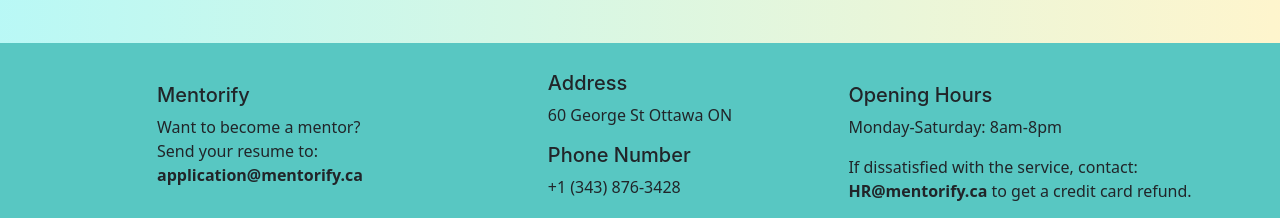
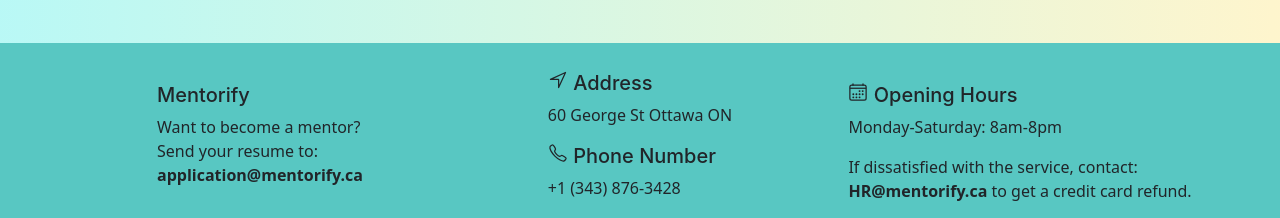
Before and after one commit to TawfiqAbubaker/Mentorify, a plain HTML site: page form.html in a window 1280 px wide. Shown: the part 722-940 px from the top of the page. Drawn offline with nearby package versions, Linux system fonts and the light colour scheme.

Commit message:
added more icons and smooth scrolling

```diff
--- a/form.html
+++ b/form.html
@@ -110,7 +110,7 @@
                                 <label for="phone" class="mb-1 h5 mt-3" style="display:block; font-weight: 400;">Phone number</label>
                                 <input type="tel" name="" id="phone" placeholder="Phone number..">
 
-                                <div class="buttonParent  mt-4" style="width: 100%; display: flex; justify-content: end;">
+                                <div class="buttonParent  mt-1" style="width: 100%; display: flex; justify-content: end;">
                                     <button type="submit" class="defButton mentorsButton align-self-end">Next</button>
                                 </div>
                             </form>
@@ -153,15 +153,17 @@
                     </div>
                     <div class="col-6  col-md-4 align-self-center align-items-center" style="display: flex; justify-content: center;">
                         <div class="" style="display: inline-block;">
-                            <p class="h5" style="font-family: Inter;">Address</p>
+                            <p class="h5" style="font-family: Inter;">
+                                <ion-icon name="navigate-outline"></ion-icon>
+                                Address</p>
                             <p>60 George St Ottawa ON</p>
-                            <p class="h5" style="font-family: Inter;">Phone Number</p>
+                            <p class="h5" style="font-family: Inter;"><ion-icon name="call-outline"></ion-icon> Phone Number</p>
                             <p>+1 (343) 876-3428</p>
                         </div>
                     </div>
                     <div class="col-12 col-md-4 align-self-center align-items-center" style="display: flex; justify-content: center;">
                         <div class="" style="display: inline-block;">
-                            <p class="h5" style="font-family: Inter;">Opening Hours</p>
+                            <p class="h5" style="font-family: Inter;"><ion-icon name="calendar-outline"></ion-icon> Opening Hours</p>
                             <p>Monday-Saturday: 8am-8pm</p>
                             <p class="m-0">If dissatisfied with the service, contact: </br>
                                 <b>HR@mentorify.ca</b> to get a credit card refund.
@@ -173,7 +175,8 @@
         </div>
 
 
-
+        <script type="module" src="https://unpkg.com/ionicons@5.5.2/dist/ionicons/ionicons.esm.js"></script>
+        <script nomodule src="https://unpkg.com/ionicons@5.5.2/dist/ionicons/ionicons.js"></script>
             <script src="formScript.js"></script>
             <script src="https://cdn.jsdelivr.net/npm/bootstrap@5.2.0-beta1/dist/js/bootstrap.bundle.min.js"
                 integrity="sha384-pprn3073KE6tl6bjs2QrFaJGz5/SUsLqktiwsUTF55Jfv3qYSDhgCecCxMW52nD2"
--- a/style.css
+++ b/style.css
@@ -47,6 +47,13 @@
     border-radius: 60px;
     background-color:#FCCD04;
     padding-top: 1px;
+}
+section {
+    scroll-snap-align: start;
+}
+.page {
+    scroll-snap-type: y mandatory;
+    overflow-y: auto;
 }
 .cardItem2{
     height: 300px;
```
